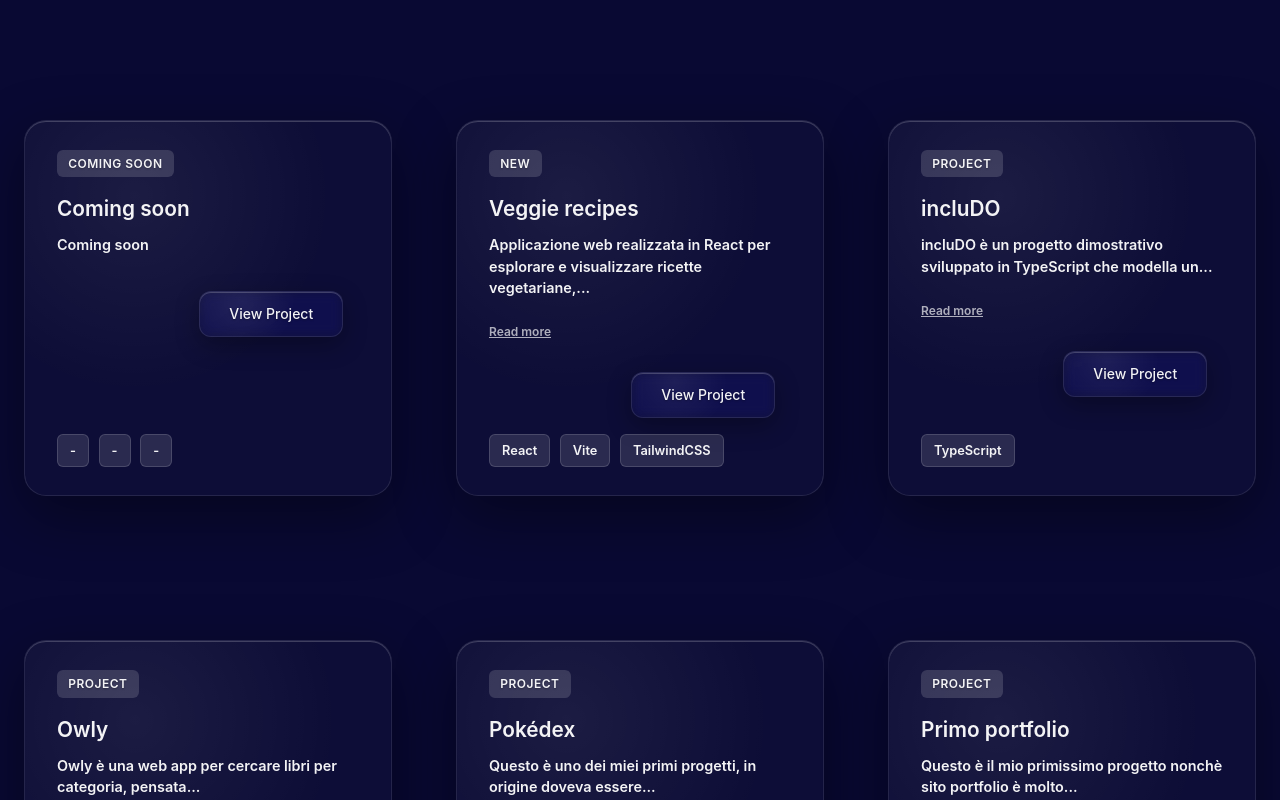
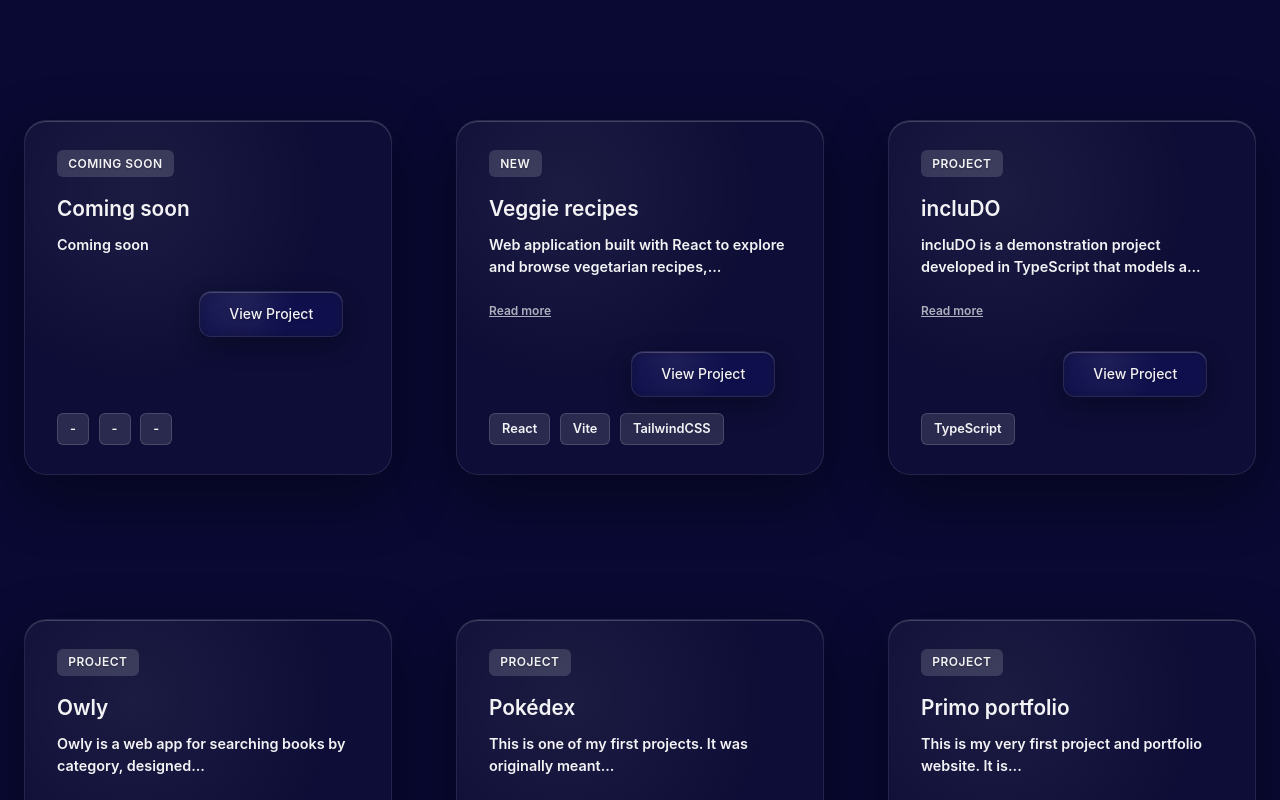
Before and after one commit to Antonio-Laudani/new-Portfolio, a React (Vite) app: page / in a window 1280 px wide. Shown: the part 840-1640 px from the top of the page. Built offline with nearby package versions, Linux system fonts and the light colour scheme; some icons are missing.

Commit message:
cambiata lingua nelle project card

```diff
--- a/src/data/projects/projects.js
+++ b/src/data/projects/projects.js
@@ -10,35 +10,35 @@ export const projects = [
   {
     tag: "New",
     title: "Veggie recipes",
-    detailedDescription: "Applicazione web realizzata in React per esplorare e visualizzare ricette vegetariane, con interfaccia moderna, supporto dark mode, font Lexend e design ad alto contrasto per daltonici Il progetto è hostato su Netlify, con gestione sicura della chiave API tramite funzioni serverless.",
+    detailedDescription: "Web application built with React to explore and browse vegetarian recipes, featuring a modern interface, dark mode support, Lexend font, and a high-contrast design for colorblind accessibility. The project is hosted on Netlify, with secure API key management through serverless functions.",
     tech: ["React", "Vite", "TailwindCSS"],
     link: "https://veggie-recipes.netlify.app/"
   },
   {
     tag: "Project",
     title: "incluDO",
-    detailedDescription: "incluDO è un progetto dimostrativo sviluppato in TypeScript che modella un sistema di aziende, corsi e partecipanti, sfruttando concetti di programmazione a oggetti e interfacce.",
+    detailedDescription: "incluDO is a demonstration project developed in TypeScript that models a system of companies, courses, and participants, leveraging object-oriented programming concepts and interfaces.",
     tech: ["TypeScript"],
     link: "https://github.com/Antonio-Laudani/incluDO"
   },
   {
     tag: "Project",
     title: "Owly",
-    detailedDescription: "Owly è una web app per cercare libri per categoria, pensata per promuovere la lettura in modo accessibile Include: Ricerca tramite Open Library API, Design responsive e accessibile (font dislessia-friendly), Modal per mostrare la descrizione del libro",
+    detailedDescription: "Owly is a web app for searching books by category, designed to promote reading in an accessible way. It includes: search functionality using the Open Library API, responsive and accessible design (dyslexia-friendly font), and a modal to display the book description.",
     tech: ["JavaScript", "Webpack", "TailwindCSS"],
     link: "https://owlyy.netlify.app/"
   },
   {
     tag: "Project",
     title: "Pokédex",
-    detailedDescription: "Questo è uno dei miei primi progetti, in origine doveva essere un semplice counter poi ho deciso di unire i ricordi della mia infanzia e la mia passione",
+    detailedDescription: "This is one of my first projects. It was originally meant to be a simple counter, but I decided to combine childhood memories with my passion for development.",
     tech: ["JavaScript", "CSS", "HTML"],
     link: "https://pokedex-antonio-laudani.netlify.app/"
   },
   {
     tag: "Project",
     title: "Primo portfolio",
-    detailedDescription: "Questo è il mio primissimo progetto nonchè sito portfolio è molto semplice ma è qui che la mia passione ha iniziato a prendere forma",
+    detailedDescription: "This is my very first project and portfolio website. It is quite simple, but it is where my passion for development truly began to take shape.",
     tech: ["HTML", "CSS", "JavaScript", "Bootstrap"],
     link: "https://portfolio-antonio-laudani.netlify.app/"
   }
```
